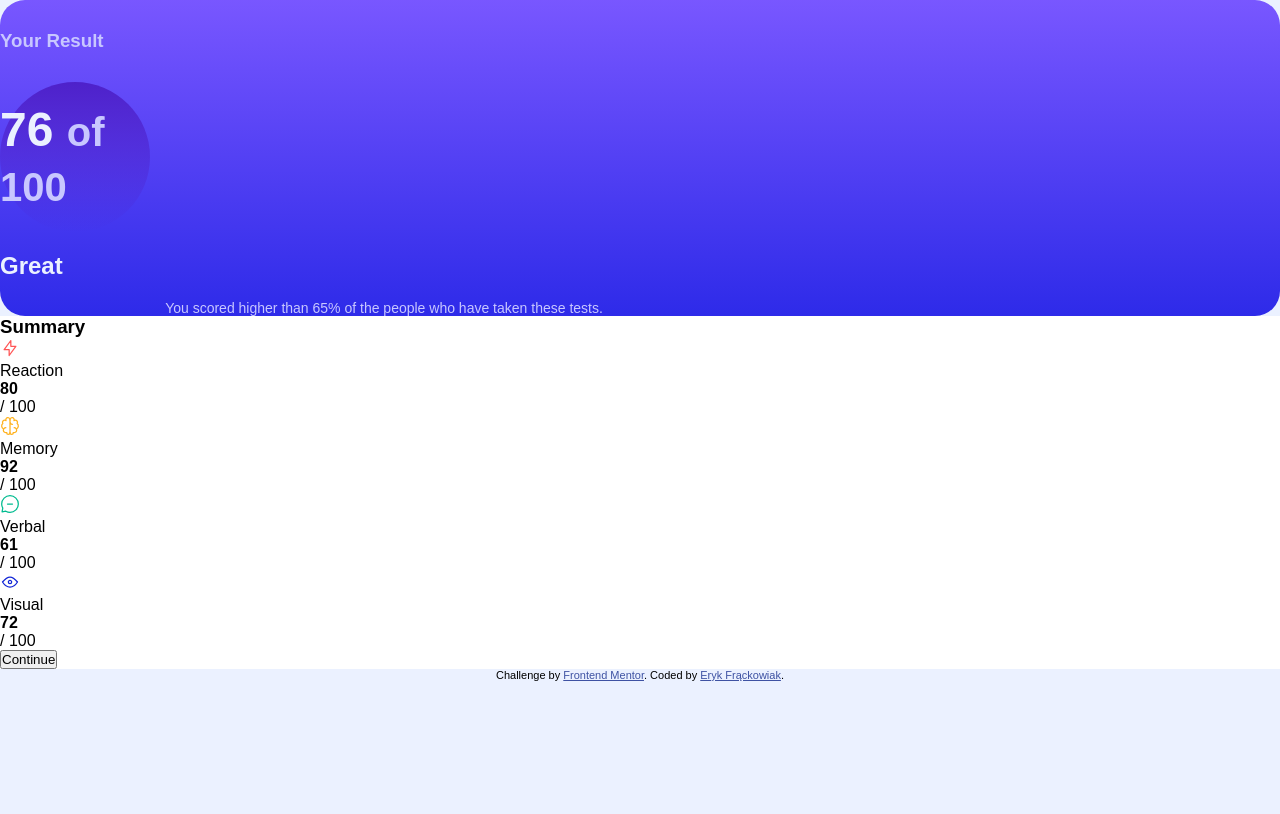
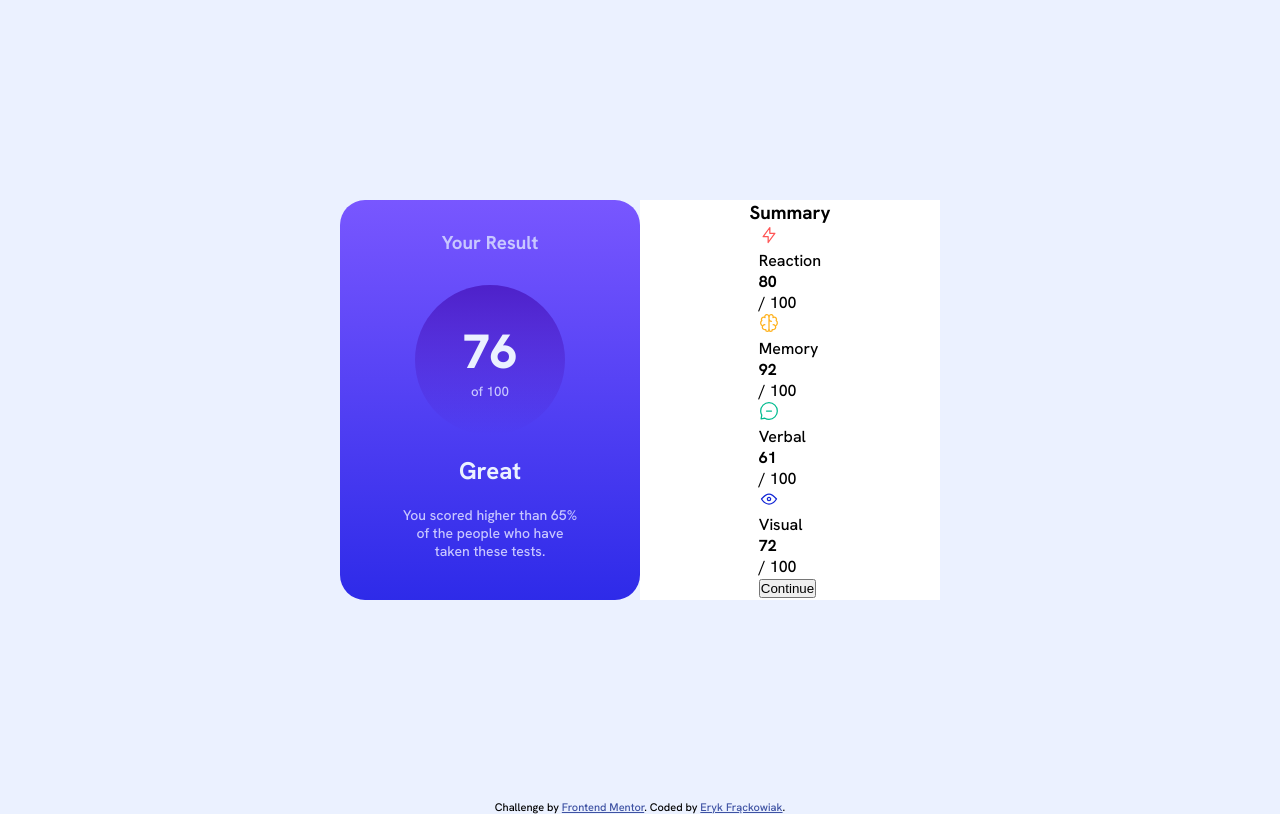
Before and after one commit to fryca9/results-summary-component, a plain HTML site: page index.html in a window 1280 px wide. Drawn offline with Linux system fonts and the light colour scheme.

Commit message:
html enhancements

```diff
--- a/index.html
+++ b/index.html
@@ -10,6 +10,12 @@
       type="image/png"
       sizes="32x32"
       href="./assets/images/favicon-32x32.png"
+    />
+    <link rel="preconnect" href="https://fonts.googleapis.com" />
+    <link rel="preconnect" href="https://fonts.gstatic.com" crossorigin />
+    <link
+      href="https://fonts.googleapis.com/css2?family=Hanken+Grotesk:wght@500;700;800&display=swap"
+      rel="stylesheet"
     />
     <link rel="stylesheet" href="styles.css" />
 
@@ -26,13 +32,15 @@
       }
     </style>
   </head>
+
   <body>
     <main>
-      <section id="result">
+      <div class="two-cards">
+        <section id="result" class="card">
           <h3 class="result__heading">Your Result</h3>
           <div class="circle">
             <!--TODO: JSON data-->
-          <span class="result__score">76</strong>
+            <strong class="result__score">76</strong>
             <small class="result__of-hundred">of 100</small>
           </div>
           <h2 class="result__word">Great</h2>
@@ -40,19 +48,21 @@
             You scored higher than 65% of the people who have taken these tests.
           </p>
         </section>
-      <section id="summary">
-
+        <section id="summary" class="card">
           <h3 class="summary__heading">Summary</h3>
           <div class="summary__container">
-
             <div class="summary__container--reaction">
               <div class="summary__container--title">
-              <img src="assets/images/icon-reaction.svg" alt="reaction icon" />
+                <img
+                  src="assets/images/icon-reaction.svg"
+                  alt="reaction icon"
+                />
                 <p>Reaction</p>
               </div>
               <div class="summary__container--score">
-              <strong>80</strong>  <!--TODO: JSON data-->
-              <p> / 100</p>
+                <strong>80</strong>
+                <!--TODO: JSON data-->
+                <p>/ 100</p>
               </div>
             </div>
 
@@ -62,8 +72,9 @@
                 <p>Memory</p>
               </div>
               <div class="summary__container--score">
-              <strong>92</strong>  <!--TODO: JSON data-->
-              <p> / 100</p>
+                <strong>92</strong>
+                <!--TODO: JSON data-->
+                <p>/ 100</p>
               </div>
             </div>
 
@@ -73,8 +84,9 @@
                 <p>Verbal</p>
               </div>
               <div class="summary__container--score">
-              <strong>61</strong>  <!--TODO: JSON data-->
-              <p> / 100</p>
+                <strong>61</strong>
+                <!--TODO: JSON data-->
+                <p>/ 100</p>
               </div>
             </div>
 
@@ -84,14 +96,16 @@
                 <p>Visual</p>
               </div>
               <div class="summary__container--score">
-              <strong>72</strong>  <!--TODO: JSON data-->
-              <p> / 100</p>
+                <strong>72</strong>
+                <!--TODO: JSON data-->
+                <p>/ 100</p>
               </div>
             </div>
 
             <button type="submit" class="continue">Continue</button>
           </div>
         </section>
+      </div>
     </main>
 
     <div class="attribution">
```
Lines whose indentation alone changed are shown as unchanged.
